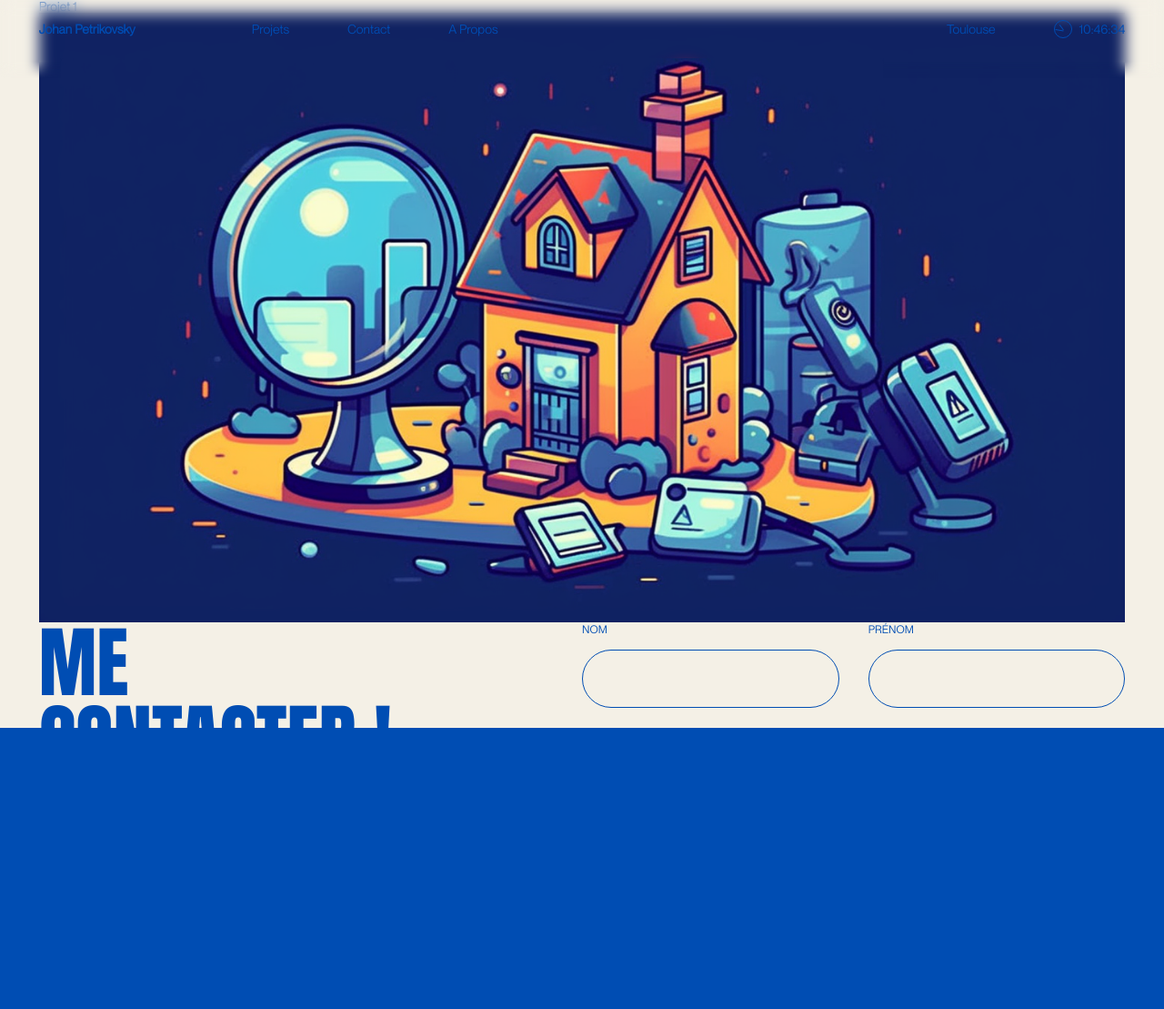
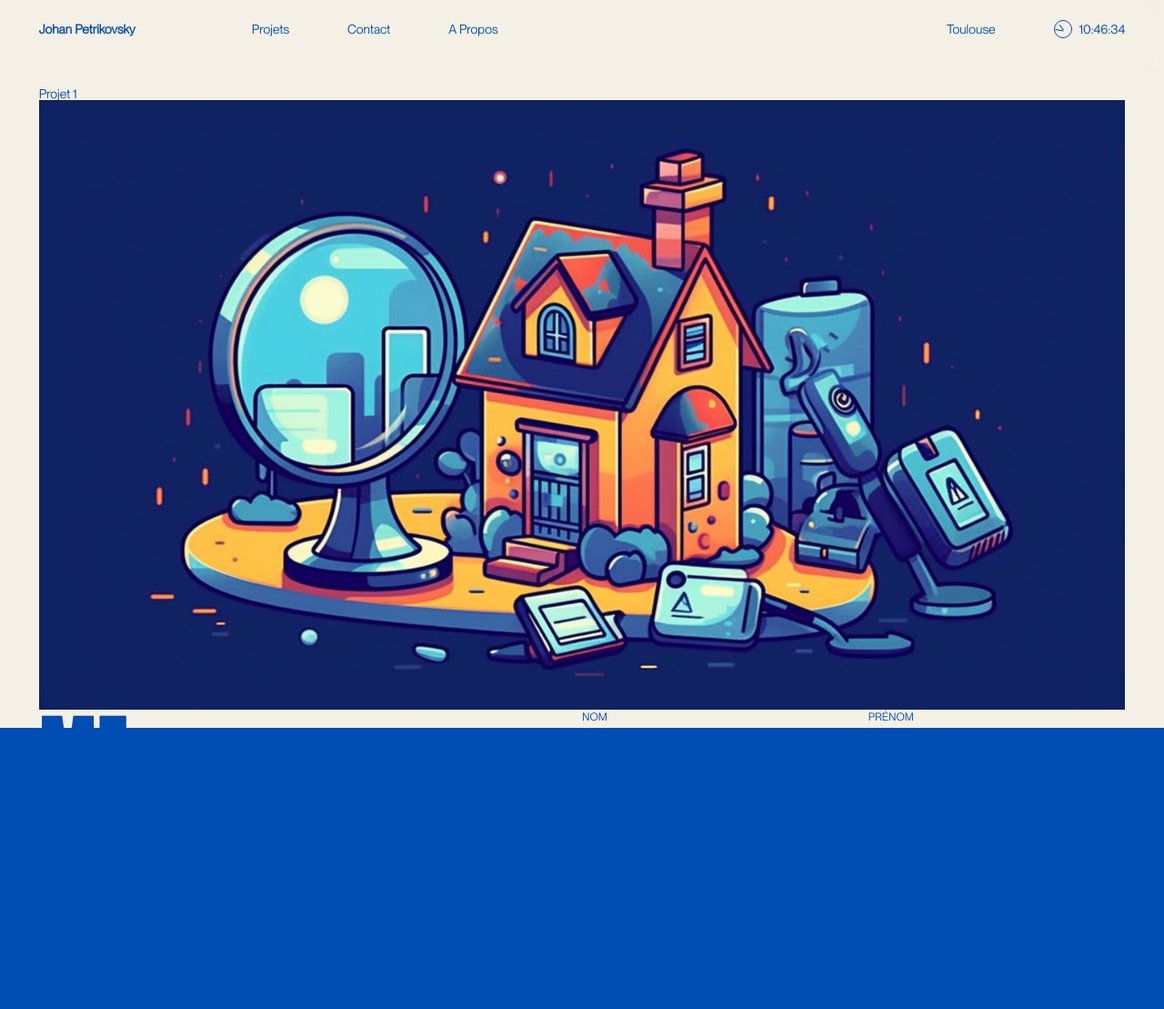
Before and after one commit to ptrkvsky/portfolio-2023, an Astro site: page /projet/1 in a window 1280 px wide. Shown: the whole page at 91% size. Built offline with nearby package versions, Linux system fonts and the light colour scheme; Astro itself is replaced by a stand-in of ours; a web font is replaced by a local one.

Commit message:
style: :lipstick: global layout spacer

```diff
--- a/src/features/home/components/Introduction/Introduction.astro
+++ b/src/features/home/components/Introduction/Introduction.astro
@@ -1,7 +1,3 @@
-<script>
-  import gsap from "gsap";
-</script>
-
 <div class="introduction">
   <h1 class="titre">Développeur React Freelance à Toulouse,</h1><p class="text">
     je crée des expériences numériques remarquables grâce à une décennie
@@ -13,7 +9,6 @@
 
 <style lang="scss">
   .introduction {
-    margin-top: var(--spacing-4xl);
     font-family: var(--font-body);
     font-size: clamp(18px, 4.5rem, 4.5rem);
     line-height: clamp(22px, 5.5rem, 6rem);
--- a/src/features/layout/components/Layout/Layout.astro
+++ b/src/features/layout/components/Layout/Layout.astro
@@ -51,5 +51,10 @@ const { title } = Astro.props;
       <slot />
     </main>
     <Footer />
+    <style lang="scss">
+      main {
+        padding-top: var(--spacing-4xl);
+      }
+    </style>
   </body>
 </html>
--- a/src/features/layout/footer/components/Form/Form.astro
+++ b/src/features/layout/footer/components/Form/Form.astro
@@ -35,7 +35,7 @@
   .form-item {
     display: flex;
     flex-direction: column;
-    margin-bottom: var(--spacing-xl);
+    margin-bottom: var(--spacing-lg);
   }
 
   label {
```
